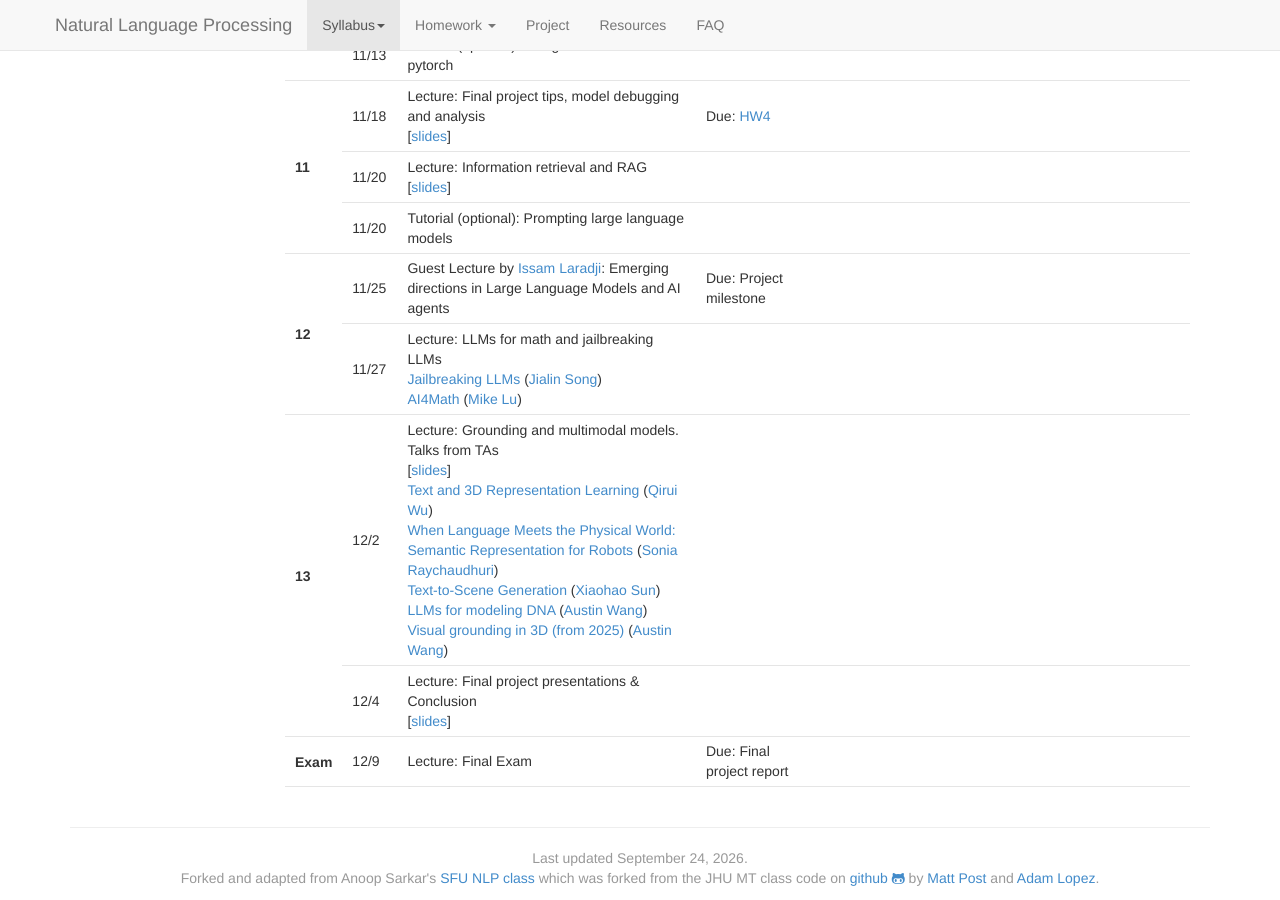
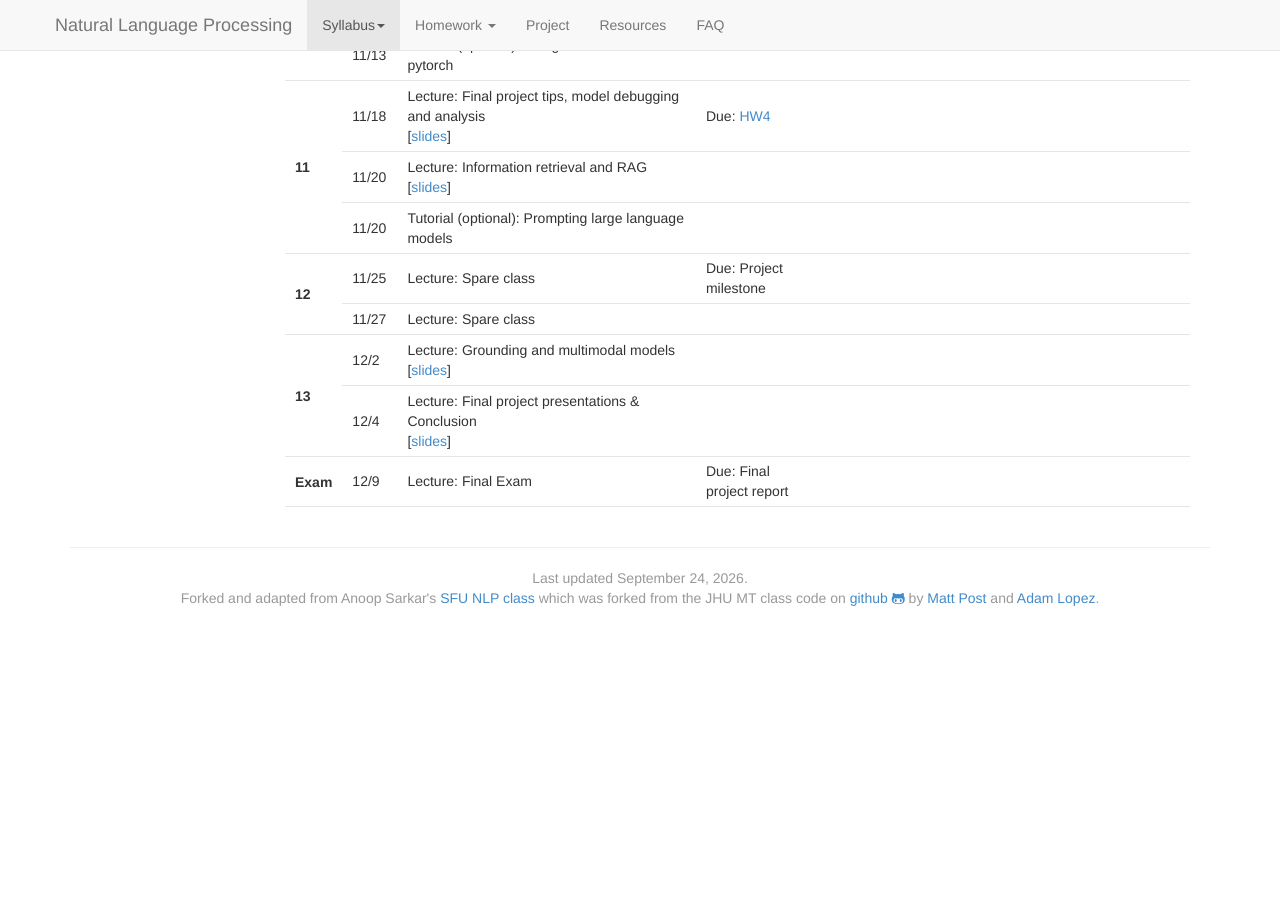
Before and after one commit to zhiyunrichardpeng/nlp-class, a Jekyll site: the page built from schedule.md, in a window 1280 px wide and 900 px high, scrolled down 2234 px. Built offline with Jekyll 4.4.1, drawn with Linux system fonts in a browser that asks for light colours; nearby versions of some CDN libraries; after the commit the page ends 2882 px from its top, so only the background shows below that.

Commit message:
Update schedule: convert guest/TA lectures to spare classes

```diff
--- a/_data/schedule.yaml
+++ b/_data/schedule.yaml
@@ -218,53 +218,20 @@
   num: 12
   dates:
   - date: "11/25"
-    speaker:
-      name: "Issam Laradji"
-      url: "https://issamlaradji.com/"
-    title: "Emerging directions in Large Language Models and AI agents"
+    title: "Spare class"
     project: "Project milestone"
   - date: "11/27"
-    title: "LLMs for math and jailbreaking LLMs"
-    talks:
-      - name: "Jailbreaking LLMs"
-        speaker: Jialin Song
-        speakerUrl: "https://scholar.google.ca/citations?user=-zPtvfsAAAAJ"
-        url: "assets/lecture-slides/2026-03-25-JialinSong-LLMJailbreak.pdf"
-      - name: "AI4Math"
-        speaker: Mike Lu
-        speakerUrl: "https://mikeljl.github.io/"
-        url: "assets/lecture-slides/2026-03-25-MikeLu-AIMath.pdf"
+    title: "Spare class"
 
 - week:
   num: 13
   dates:
   - date: "12/2"
-    title: "Grounding and multimodal models. Talks from TAs"
+    title: "Grounding and multimodal models"
     lecture: "grounding"
     leclinks:
       - name: "slides"
         url: "assets/lecture-slides/L24-grounding.pdf"
-    talks:
-      - name: "Text and 3D Representation Learning"
-        speaker: Qirui Wu
-        speakerUrl: "https://qiruiw.github.io/"
-        url: "assets/lecture-slides/2026-03-30_CMPT-413_01_tt3d.pdf"
-      - name: "When Language Meets the Physical World: Semantic Representation for Robots"
-        speaker: Sonia Raychaudhuri
-        speakerUrl: "https://sonia-raychaudhuri.github.io/"
-        url: "assets/lecture-slides/2026-03-30_CMPT-413_02_semantic_repr.pdf"
-      - name: "Text-to-Scene Generation"
-        speaker: Xiaohao Sun
-        speakerUrl: "https://sun-xh.github.io/"
-        url: "assets/lecture-slides/2026-03-30_CMPT-413_03_text-to-scene.pdf"
-      - name: "LLMs for modeling DNA"
-        speaker: Austin Wang
-        speakerUrl: "https://atwang16.github.io/"
-        url: "assets/lecture-slides/2026-03-30_CMPT-413_04_DNA.pdf"
-      - name: "Visual grounding in 3D (from 2025)"
-        speaker: Austin Wang
-        speakerUrl: "https://atwang16.github.io/"
-        url: "assets/lecture-slides/2025-03-26_CMPT-413_01_3DGrounding.pdf"
   - date: "12/4"
     title: "Final project presentations & Conclusion"
     lecture: "project"
```
